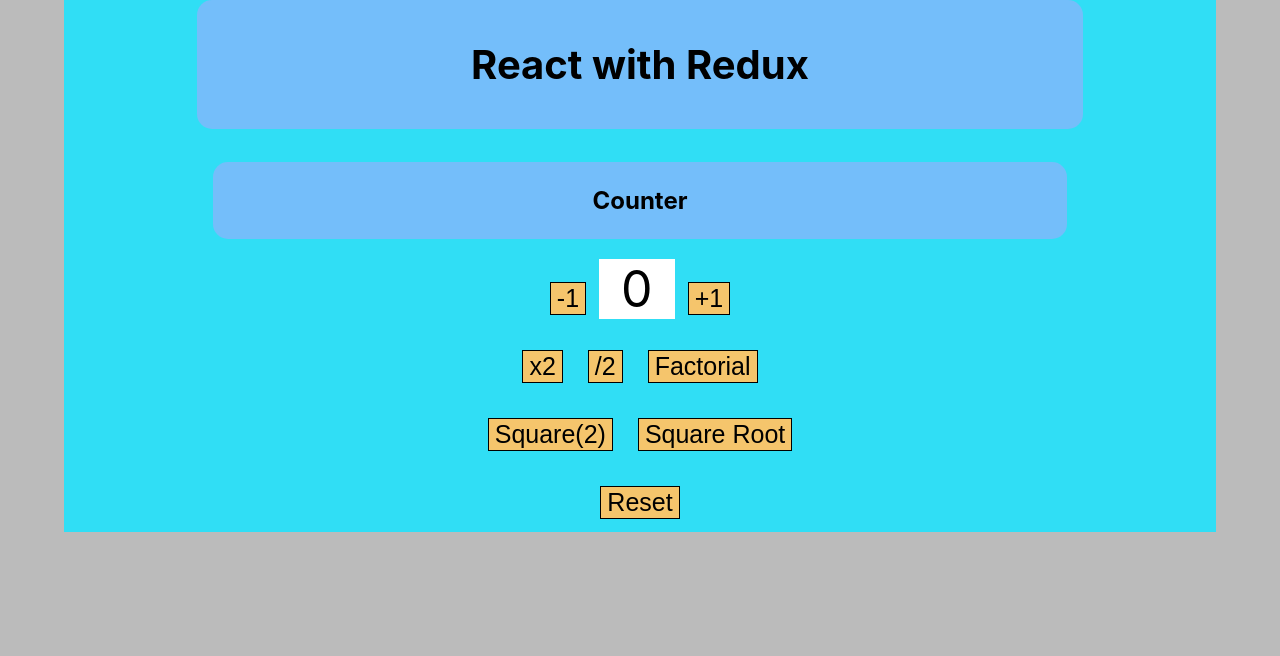
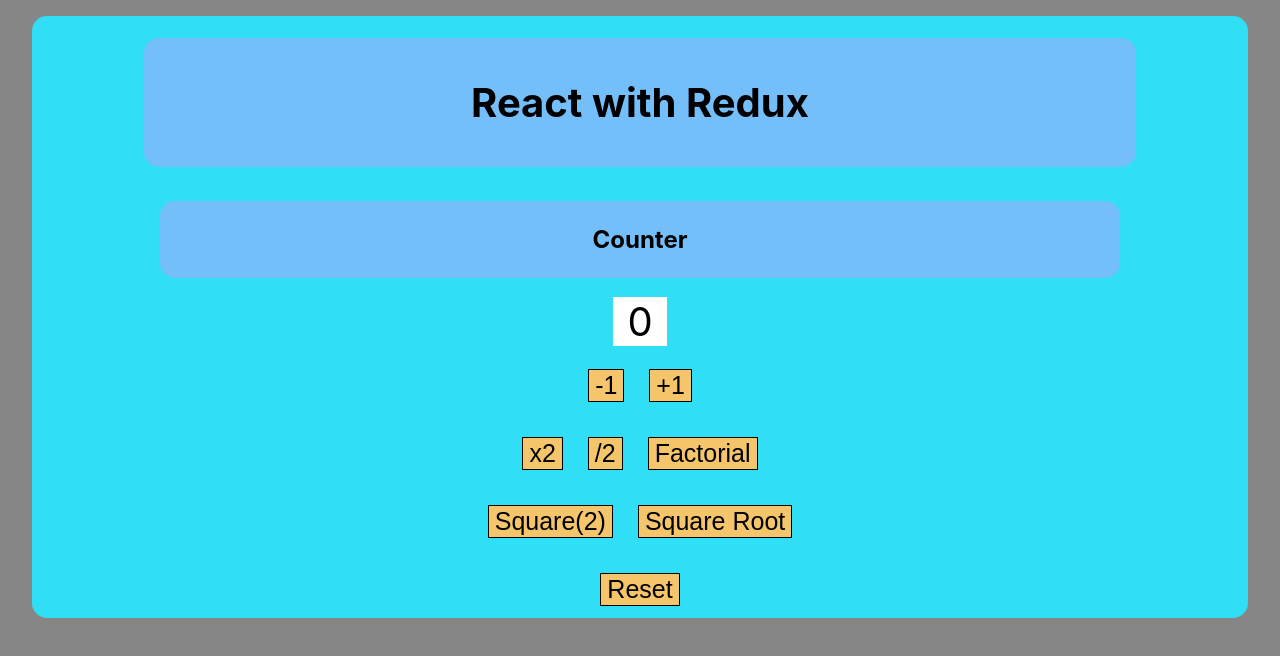
Before and after one commit to walterlee7/react-redux-project, a React (Create React App) app: page / in a window 1280 px wide. Shown: the top 656 px of the page. Built offline with nearby package versions, Linux system fonts and the light colour scheme.

Commit message:
css update and limit counter to + or -9999999

```diff
--- a/src/components/App.css
+++ b/src/components/App.css
@@ -1,5 +1,5 @@
 body, html {
-    background-color: rgb(187, 187, 187);
+    background-color: rgb(134, 134, 134);
 }
 
 h2 {
@@ -8,18 +8,36 @@
     right: 0;
     margin-left: auto;
     margin-right: auto;
-    width: 70%;
-    margin-top: 0;
+    width: 75%;
+    margin-top: 0.5em;
     padding: 1em;
     border-radius: 15px;
 }
 
+h2.intro {
+    background-color: rgb(116, 190, 250);
+    left: 0;
+    right: 0;
+    margin-left: auto;
+    margin-right: auto;
+    width: 75%;
+    margin-top: 0.5em;
+    padding: 1em;
+    border-radius: 15px;
+    font-size: 40px;
+}
+
 span {
     background-color: white;
-    padding-left: 0.45em;
-    padding-right: 0.45em;
+    padding-left: 0.35em;
+    padding-right: 0.35em;
+    left: 0;
+    right: 0;
+    margin-left: auto;
+    margin-right: auto;
+    width: 95%;
     margin: 20;
-    font-size: 50px;
+    font-size: 40px;
 }
 
 button {
@@ -36,5 +54,8 @@
   right: 0;
   margin-left: auto;
   margin-right: auto;
-  width: 90%;
+  width: 95%;
+  border-radius: 15px;
+  padding-top: 0.15em;
+  margin-top: 1em;
 }
--- a/src/components/App.js
+++ b/src/components/App.js
@@ -32,29 +32,65 @@
 
     switch (action.type) {
         case 'INCREMENT':
+            if (state.count <= 9999999) {
                 return {
                     count: state.count + 1
-            };
+                }
+            } else {
+                return {
+                    count: "Too Large",
+                }
+            }
         case 'SQUARE':
+            if (state.count <= 9999999) {
                 return {
                     count: state.count * state.count
-            };
+                }
+            } else {
+                return {
+                    count: "Too Large",
+                }
+            }
         case 'SQUARE-ROOT':
+            if (state.count <= 9999999) {
                 return {
                     count: Math.sqrt(state.count)
-            };
+                }
+            } else {
+                return {
+                    count: "Too Large",
+                }
+            }
         case 'DECREMENT':
+            if (state.count <= -9999999) {
                 return {
                     count: state.count - 1
-            };
+                }
+            } else {
+                return {
+                    count: "Too Large",
+                }
+            }
         case 'MULTIPLY(2)':
+            if (state.count <= 9999999 || state.count <= -9999999) {
                 return {
                     count: state.count * 2
-            };
+                }
+            } else {
+                return {
+                    count: "Too Large",
+                }
+            }
         case 'DIVIDE(2)':
+            if (state.count <= 9999999 || state.count <= -9999999) {
                 return {
                     count: state.count / 2
-            };
+                }
+            } else {
+                return {
+                    count: "Too Large",
+                }
+            }
         case 'FACTORIAL':
             //recursive method to factorial the counter
             function factorialize(num) {
@@ -66,9 +102,16 @@
                     return (num * factorialize(num - 1));
                 }
             }
+
+            if (state.count <= 9999999) {
                 return {
                     count: factorialize(state.count)
-            };
+                }
+            } else {
+                return {
+                    count: "Too Large",
+                }
+            }
         case 'RESET':
             return {
                 count: 0
--- a/src/components/counter.js
+++ b/src/components/counter.js
@@ -8,10 +8,12 @@
         this.props.dispatch({ type: "INCREMENT" });
     }
 
+    //squares the counter by 2
     square = () => {
         this.props.dispatch({ type: "SQUARE" });
     }
 
+    //takes square root of counter
     squareRoot = () => {
         this.props.dispatch({ type: "SQUARE-ROOT" });
     }
@@ -46,8 +48,10 @@
             <div>
                 <h2>Counter</h2>
                 <div style={{ margin: 10 }}>
+                    <span className="count">{this.props.count}</span>
+                </div>
+                <div style={{ margin: 10 }}>
                     <button onClick={this.decrement}>-1</button>
-                    <span className="count">{this.props.count}</span>
                     <button id="add" onClick={this.increment}>+1</button>
                 </div>
                 <div style={{ margin: 10 }}>
--- a/src/components/intro.jsx
+++ b/src/components/intro.jsx
@@ -3,7 +3,7 @@
 function Intro() {
     return (
         <div>
-            <h2 style={{ fontSize: 40 }}>
+            <h2 className="intro">
                 React with Redux
             </h2>
         </div>
```
Lines whose indentation alone changed are shown as unchanged.
